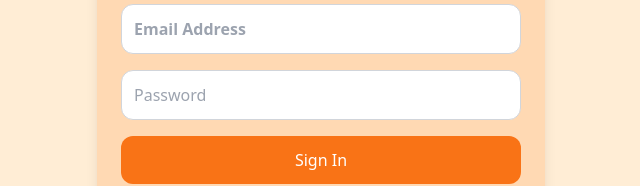
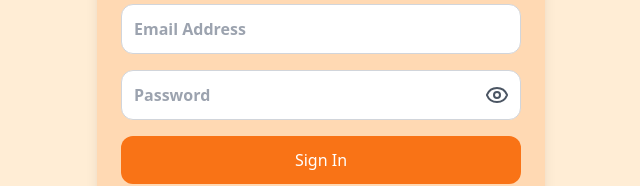
Before and after one commit to Freyvegda/Draw-app, a Next.js app in the folder apps/excelidraw-frontend/: page /signin in a window 1280 px wide. Shown: the part 312-498 px from the top of the page, without its empty margins (319-959 px from the left). Built offline with nearby package versions, Linux system fonts and the light colour scheme.

Commit message:
Added view password

```diff
--- a/apps/excelidraw-frontend/components/AuthPage.tsx
+++ b/apps/excelidraw-frontend/components/AuthPage.tsx
@@ -1,6 +1,7 @@
 "use client";
 
 import { HTTP_BACKEND } from "@/config";
+import { Eye, EyeClosed } from "lucide-react";
 import { useRouter } from "next/navigation";
 import { useState } from "react";
 
@@ -11,6 +12,7 @@ export function AuthPage({ isSignIn }: { isSignIn: boolean }) {
   const [password, setPassword] = useState("");
   const [loading, setLoading] = useState(false);
   const [error, setError] = useState("");
+  const [showPassword, setShowPassword] = useState(false);
 
   async function handleSubmit(e: React.FormEvent) {
     e.preventDefault();
@@ -86,14 +88,25 @@ export function AuthPage({ isSignIn }: { isSignIn: boolean }) {
             className="border font-semibold border-gray-300 rounded-xl p-3 focus:ring-2 focus:ring-orange-400 outline-none"
             required
           />
+
+          <div className="relative">
             <input
-            type="password"
+              type={showPassword ? "text" : "password"}
               placeholder="Password"
               value={password}
               onChange={(e) => setPassword(e.target.value)}
-            className="border border-gray-300 rounded-xl p-3 focus:ring-2 focus:ring-orange-400 outline-none"
+              className="w-full border font-semibold border-gray-300 rounded-xl p-3 pr-10 focus:ring-2 focus:ring-orange-400 outline-none"
               required
             />
+            <button
+              type="button"
+              onClick={() => setShowPassword(!showPassword)}
+              className="absolute right-3 top-1/2 transform -translate-y-1/2 text-gray-600 hover:text-gray-800"
+            >
+              {showPassword ? <EyeClosed /> : <Eye />}
+            </button>
+          </div>
+
 
           <button
             type="submit"
```
Lines whose indentation alone changed are shown as unchanged.
